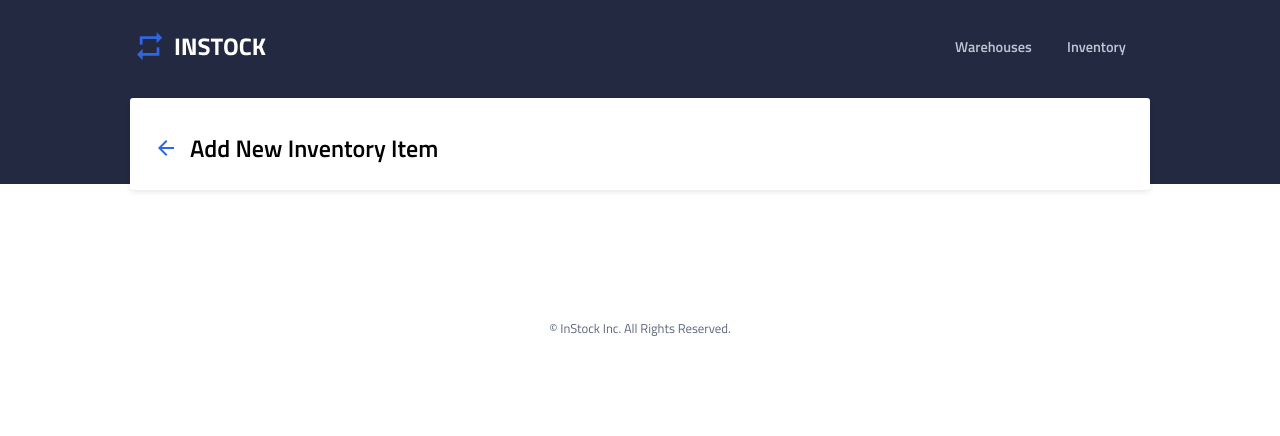
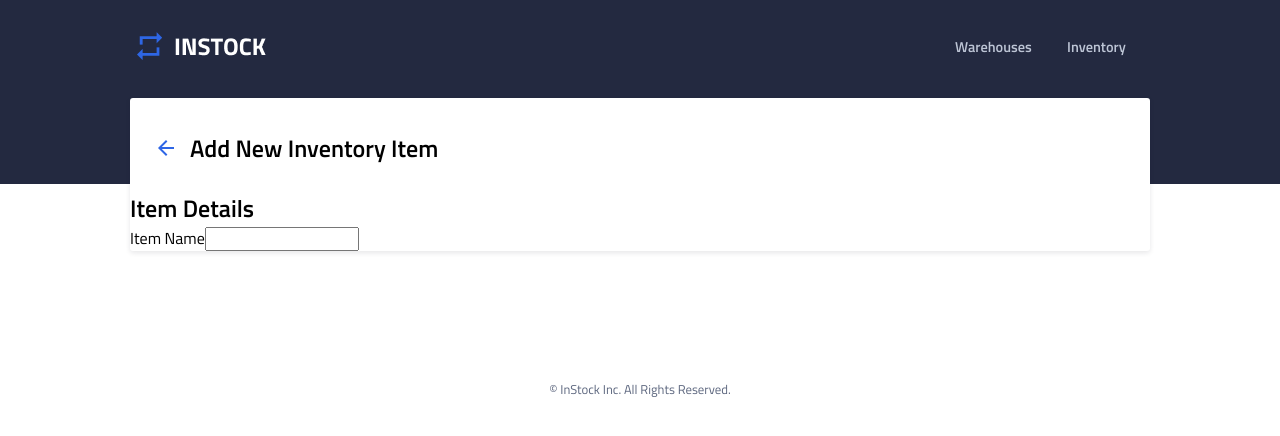
Before and after one commit to Sandro927/instock-mulan, a React (Create React App) app: page /inventory/1/edit in a window 1280 px wide. Shown: the top 436 px of the page. Built offline with nearby package versions, Linux system fonts and the light colour scheme.

Commit message:
created Item Form component

```diff
--- /dev/null
+++ b/src/Components/ItemForm/ItemForm.js
@@ -0,0 +1,17 @@
+import React from 'react';
+import './ItemForm.scss';
+
+function ItemForm() {
+  return (
+    <form class="item-form">
+        <div>
+            <h2>Item Details</h2>
+            <label for='itemName'>Item Name</label>
+            <input type="text" name="itemName" class="item-form__input"/>
+        </div>
+
+    </form>
+  )
+}
+
+export default ItemForm
--- /dev/null
+++ b/src/Components/ItemForm/ItemForm.scss
@@ -0,0 +1,6 @@
+@use "../../styles/partials/colors" as c;
+@use "../../styles/partials/mixins" as *;
+
+.item-form {
+
+}
--- a/src/pages/AddItem/AddItem.js
+++ b/src/pages/AddItem/AddItem.js
@@ -1,6 +1,7 @@
 import React from 'react';
 import './AddItem.scss';
-import BackArrow from '../../assets/icons/arrow_back-24px.svg'
+import BackArrow from '../../assets/icons/arrow_back-24px.svg';
+import ItemForm from '../../Components/ItemForm/ItemForm';
 
 function AddItem() {
   return (
@@ -10,8 +11,7 @@ function AddItem() {
                 <img src={BackArrow} alt="Back Arrow Icon" />
                 <h1 className="add-item__title">Add New Inventory Item</h1>
             </div>
-
-
+            <ItemForm />
         </div>
     </section>
   )
```
